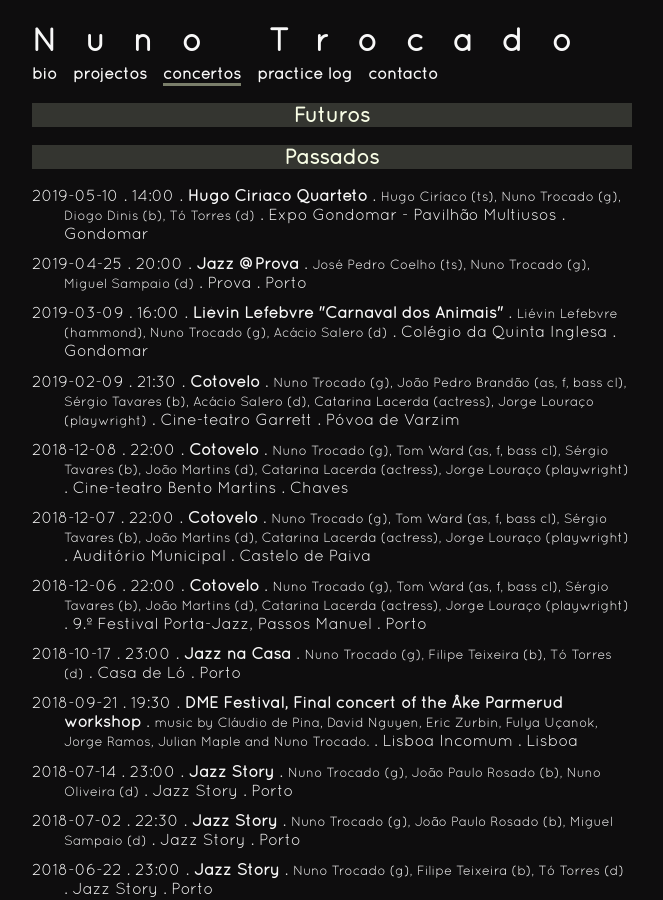
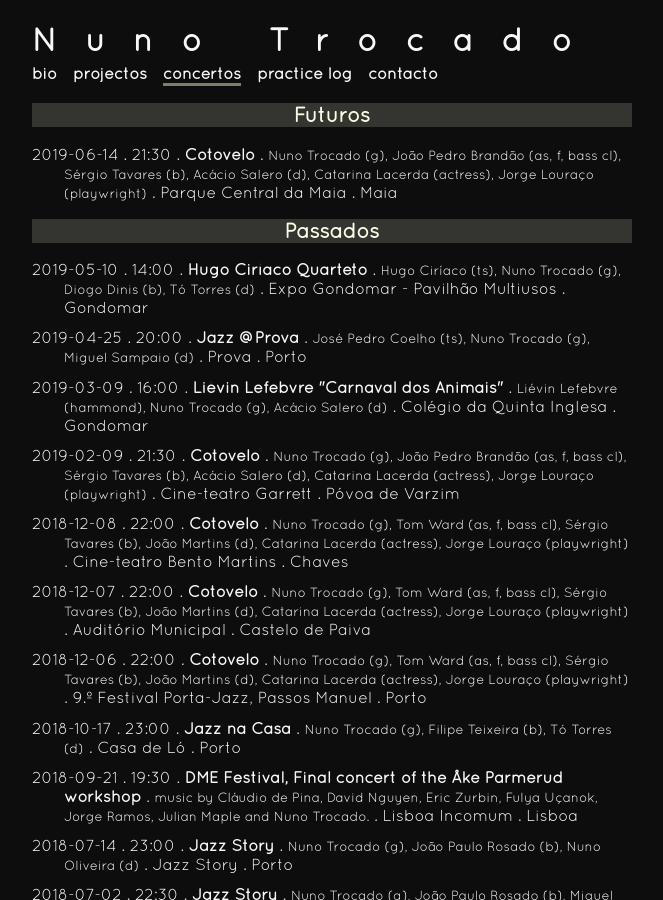
Before and after one commit to ntrocado/ntrocado.github.io, a Jekyll site: the page built from concertos.html, in a window 1280 px wide and 900 px high. Shown: the whole window, without its empty margins (308-971 px from the left). Built offline with Jekyll 4.4.1, drawn with Linux system fonts in a browser that asks for light colours.

Commit message:
Actualização da agenda

```diff
--- a/_data/concertos.yml
+++ b/_data/concertos.yml
@@ -298,3 +298,9 @@
   local: Expo Gondomar - Pavilhão Multiusos
   cidade: Gondomar
   membros: Hugo Ciríaco (ts), Nuno Trocado (g), Diogo Dinis (b), Tó Torres (d)
+
+- datahora: 2019-06-14 21:30:00 +0000
+  projecto: Cotovelo
+  local: Parque Central da Maia
+  cidade: Maia
+  membros: Nuno Trocado (g), João Pedro Brandão (as, f, bass cl), Sérgio Tavares (b), Acácio Salero (d), Catarina Lacerda (actress), Jorge Louraço (playwright)
```
